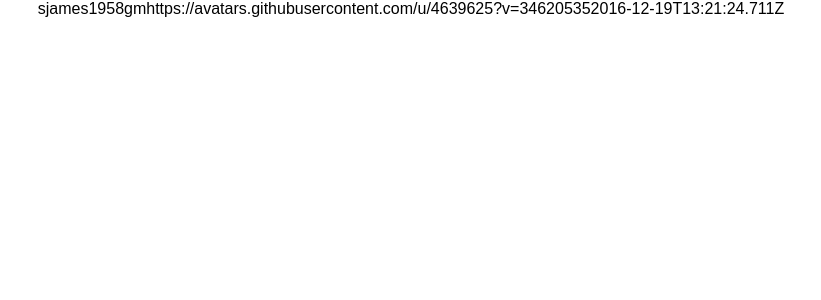
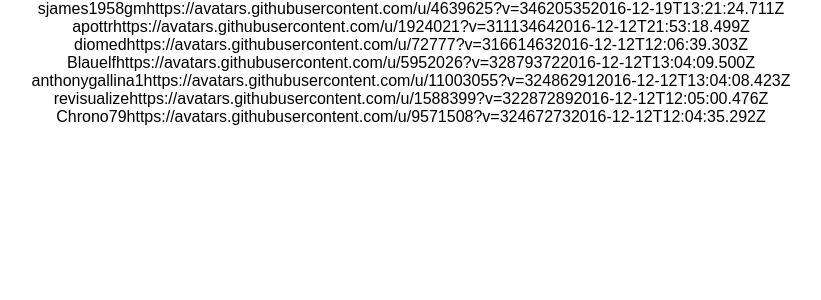
Before and after one commit to DavidJaimesDesign/fcc_react_projects, a React (Create React App) app in the folder fcc_leaderboard/: page / in a window 1280 px wide. Shown: the top 300 px of the page, without its empty margins (229-1050 px from the left). Built offline with nearby package versions, Linux system fonts and the light colour scheme.

Commit message:
Figured out how to fix issue with vim tabs set tabstop=8 softtabstop=0 expandtab shiftwidth=4 smarttab in ./vimrc

```diff
--- a/fcc_leaderboard/src/App.js
+++ b/fcc_leaderboard/src/App.js
@@ -2,14 +2,7 @@ import React, { Component } from 'react';
 import logo from './logo.svg';
 import './App.css';
 
-const thirtydays = [{
-						"username":"sjames1958gm",
-						"img":"https://avatars.githubusercontent.com/u/4639625?v=3",
-						"alltime":4620,
-						"recent":535,
-						"lastUpdate":"2016-12-19T13:21:24.711Z",
-				},
-				]
+const thirtydays = [{"username":"sjames1958gm","img":"https://avatars.githubusercontent.com/u/4639625?v=3","alltime":4620,"recent":535,"lastUpdate":"2016-12-19T13:21:24.711Z"},{"username":"apottr","img":"https://avatars.githubusercontent.com/u/1924021?v=3","alltime":1113,"recent":464,"lastUpdate":"2016-12-12T21:53:18.499Z"},{"username":"diomed","img":"https://avatars.githubusercontent.com/u/72777?v=3","alltime":1661,"recent":463,"lastUpdate":"2016-12-12T12:06:39.303Z"},{"username":"Blauelf","img":"https://avatars.githubusercontent.com/u/5952026?v=3","alltime":2879,"recent":372,"lastUpdate":"2016-12-12T13:04:09.500Z"},{"username":"anthonygallina1","img":"https://avatars.githubusercontent.com/u/11003055?v=3","alltime":2486,"recent":291,"lastUpdate":"2016-12-12T13:04:08.423Z"},{"username":"revisualize","img":"https://avatars.githubusercontent.com/u/1588399?v=3","alltime":2287,"recent":289,"lastUpdate":"2016-12-12T12:05:00.476Z"},{"username":"Chrono79","img":"https://avatars.githubusercontent.com/u/9571508?v=3","alltime":2467,"recent":273,"lastUpdate":"2016-12-12T12:04:35.292Z"},]
 
 class App extends Component {
 	render() {
```
Also changed, not shown: 1 other file (tests, documents, lock files or other folders). Lines whose indentation alone changed are shown as unchanged.
